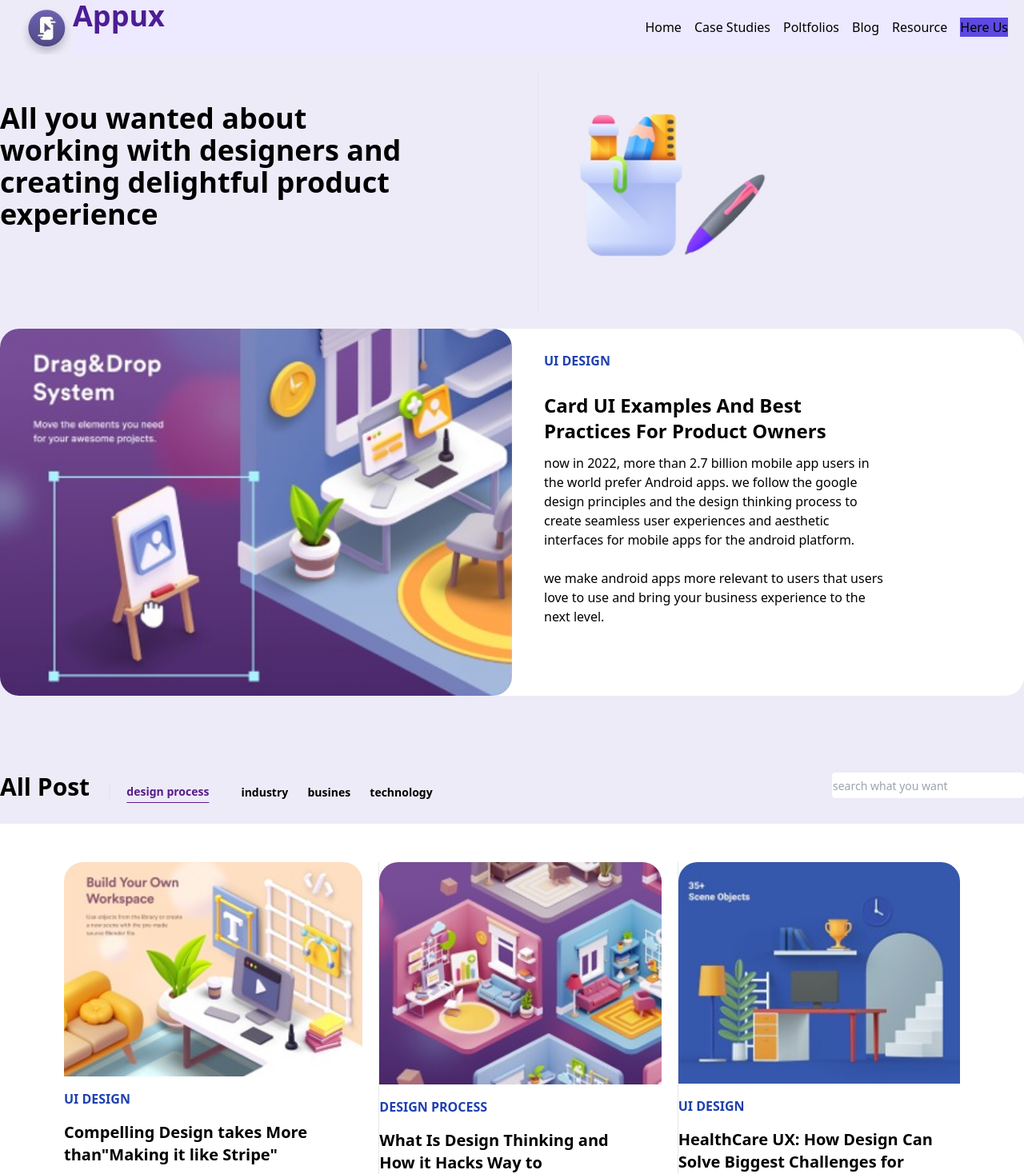
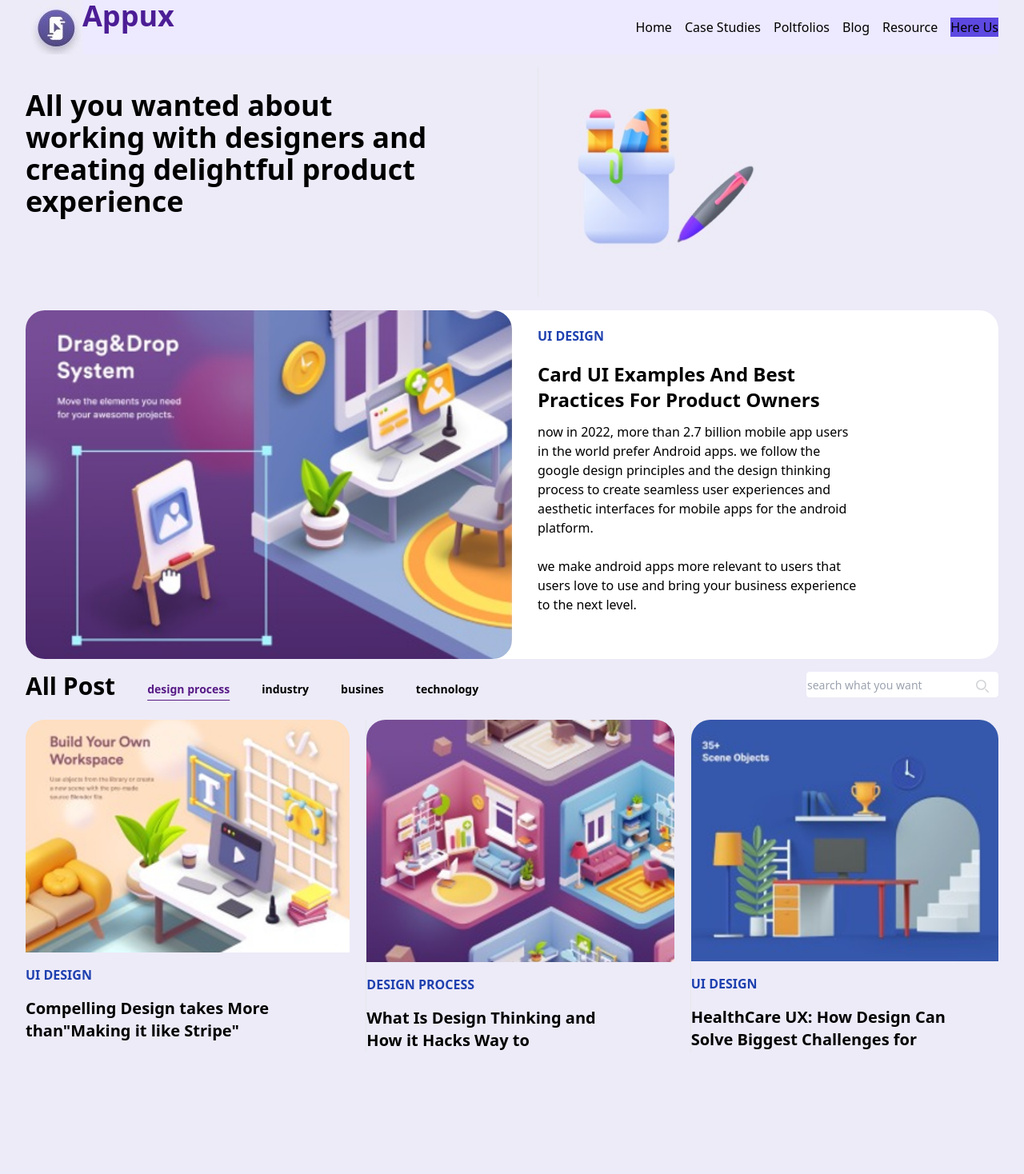
Before and after one commit to muhayimanatheo/appux, a Django app: page / in a window 1280 px wide. Shown: the whole page at 80% size. After the commit the page ends 1315 px from the top, so only its background shows below. Run offline with Django 5.2, Linux system fonts and the light colour scheme; some libraries are stand-ins or nearby versions.

Commit message:
final comment

```diff
--- a/appux/settings.py
+++ b/appux/settings.py
@@ -119,7 +119,7 @@ USE_TZ = True
 
 STATIC_URL = 'static/'
 STATICFILES_DIRS = [
-    os.path.join(BASE_DIR, "static"),
+    os.path.join(BASE_DIR,"static"),
 ]
 # Default primary key field type
 # https://docs.djangoproject.com/en/5.0/ref/settings/#default-auto-field
--- a/template/index.html
+++ b/template/index.html
@@ -8,7 +8,7 @@
 </head>
 <body>
     <div class="bg-[#EDEBF8]">
-        <nav class="bg-violet-100 mr-5 ml-5">
+        <nav class="bg-violet-100 mr-8 ml-8">
             <div class=" container mx-auto flex justify-between items-center">
                 <div class="flex">
                     <img src="{% static 'ed.jpg' %}" alt="">
@@ -30,88 +30,87 @@
 
         </nav>
         <!-- paragraphy -->
-        <div class="grid grid-cols-2 divide-x   space-x-8 py-5">
-            <div class=" text-4xl font-bold py-10">
-                <h1>All you wanted about</h1>
-                <h1>working with designers and</h1>
-                <h1>creating delightful product</h1>
-                <h1>experience</h1>
+        <div class="grid grid-cols-2 divide-x   space-x-8 py-4 mr-8 ml-8">
+            <div class=" text-4xl font-bold py-7">
+                <h4>All you wanted about</h4>
+                <h4>working with designers and</h4>
+                <h4>creating delightful product</h4>
+                <h4>experience</h4>
             </div>
             <div class="w-1/2">
-                <img src="cup.PNG" alt="" srcset="" class="w-full">
+                <img src="{% static 'cup.png' %}" alt="" srcset="" class="w-full">
             </div>
         </div>
         <!-- under paragraphy -->
-        <div class=" bg-white rounded-3xl grid grid-cols-1">
+        <div class=" bg-white rounded-3xl grid grid-cols-1 mr-8 ml-8">
             <div class="flex flex-wrap">
-                <div class="w-1/2">
-                    <img src="w1.PNG" alt="" srcset="" class="w-full rounded-3xl">
+                <div class="w-full lg:w-1/2">
+                    <img src="{% static 'w1.PNG' %}" alt="" srcset="" class="w-full rounded-3xl">
                 </div>
-                <div class="w-1/3 mx-10">
-                    <h1 class="xl font-bold py-7"><span class="text-blue-800">UI DESIGN</span></h1>
+                <div class="w-1/3 mx-8">
+                    <h1 class="xl font-bold py-5"><span class="text-blue-800">UI DESIGN</span></h1>
                     <h1 class="text-2xl font-bold">Card UI Examples And Best</h1>
                     <h1 class="text-2xl font-bold">Practices For Product Owners</h1>
-                    <h1 class="py-3 ">now in 2022, more than 2.7 billion mobile app users in the world
+                    <p class="py-3 ">now in 2022, more than 2.7 billion mobile app users in the world
                         prefer Android apps. we follow the google design principles and
                         the design thinking process to create seamless user experiences
                         and aesthetic interfaces for mobile apps for the android platform.
-                    </h1>
-                    <h1 class="py-3 ">
+                    </p>
+                    <p class="py-3 ">
                         we make android apps more relevant to users that users love to
                         use and bring your business experience to the next level.
-                    </h1>
+                    </p>
 
                 </div>
 
             </div>
-            <!-- responsive image and text -->
+            <!-- responsive navigation -->
         </div>
-        <h1 class="py-10"></h1>
-        <nav class=" py-4 ">
-            <div class="flex flex-wrap mx-auto   justify-between ">
+        <nav class=" py-4 mr-8 ml-8">
+            <div class="flex flex-wrap mx-auto   justify-between">
                 <div class="flex flex-wrap space-x-5  ">
                     <div class="divide-x-2 divide-gray-00  space-x-5">
-                        <a href="#" class=" text-3xl font-bold ">All Post</a>
-                        <a href="#" class=" text-sm text-purple-900 font-semibold underline underline-offset-8 px-5">design process</a>
+                        <p href="#" class=" text-3xl font-bold ">All Post</p>
                     </div>
-                    <div class="space-x-5 py-3">
-                         <a href="#" class=" text-sm font-semibold ">industry</a>
-                         <a href="#" class=" text-sm font-semibold ">busines</a>
-                        <a href="#" class=" text-sm font-semibold">technology</a>
+                    <div class="flex flex-col md:flex-row items-start py-3">
+                        <a href="#" class=" text-sm text-purple-900 font-semibold underline underline-offset-8 mx-5">design process</a>
+                         <a href="#" class=" text-sm font-semibold mx-5">industry</a>
+                         <a href="#" class=" text-sm font-semibold mx-5">busines</a>
+                        <a href="#" class=" text-sm font-semibold mx-5">technology</a>
                     </div>
                 </div>
 
-                <div class="float-left text-sm">
-                    <input type="text" name="" id="" placeholder="search what you want"
-                        class="border border-white w-60 h-8 rounded mb-2" >
-
+                <div class="relative float-left text-sm">
+                    <input type="text" name="" id="" placeholder="search what you want" class="border border-white w-60 h-8 rounded mb-2 ">
+                    <button type="submit" class="absolute right-3"><svg class="w-4 h-9 text-gray-800 dark:text-white opacity-20" aria-hidden="true" xmlns="http://www.w3.org/2000/svg" fill="none" viewBox="0 0 20 20">
+                        <path stroke="currentColor" stroke-linecap="round" stroke-linejoin="round" stroke-width="2" d="m19 19-4-4m0-7A7 7 0 1 1 1 8a7 7 0 0 1 14 0Z"/>
+                      </svg></button>
                 </div>
             </div>
         </nav>
-    </div>
-    <p class="py-6"></p>
-
-    <div class="grid grid-cols-3 divide-x space-x-5 mx-20 ">
+    <!-- Responsive images and text -->
+    <div class="grid grid-cols-3 divide-x space-x-5 mx-20 mr-8 ml-8 ">
         <div>
-            <img src="p1.PNG" alt="" srcset="" class="w-full rounded-t-3xl ">
+            <img src="{% static 'p1.PNG' %}" alt="" srcset="" class="w-full rounded-t-3xl ">
             <h1 class="xl font-bold py-4"><span class="text-blue-800">UI DESIGN</span></h1>
             <h1 class="text-xl font-bold">Compelling Design takes More</h1>
             <h1 class="text-xl font-bold">than"Making it like Stripe"</h1>
 
         </div>
         <div>
-            <img src="p2.PNG" alt="" srcset="" class="w-full rounded-t-3xl">
+            <img src="{% static 'p2.PNG' %}" alt="" srcset="" class="w-full rounded-t-3xl">
             <h1 class="xl font-bold py-4"><span class="text-blue-800">DESIGN PROCESS</span></h1>
             <h1 class="text-xl font-bold">What Is Design Thinking and</h1>
             <h1 class="text-xl font-bold">How it Hacks Way to</h1>
         </div>
         <div>
-            <img src="p3.PNG" alt="" srcset="" class="w-full rounded-t-3xl">
+            <img src="{% static 'p3.PNG' %}" alt="" srcset="" class="w-full rounded-t-3xl">
             <h1 class="xl font-bold py-4"><span class="text-blue-800">UI DESIGN</span></h1>
             <h1 class="text-xl font-bold">HealthCare UX: How Design Can</h1>
             <h1 class="text-xl font-bold">Solve Biggest Challenges for</h1>
         </div>
     </div>
-    </div>
+</div>
+ </div>
 </body>
 </html>
```
